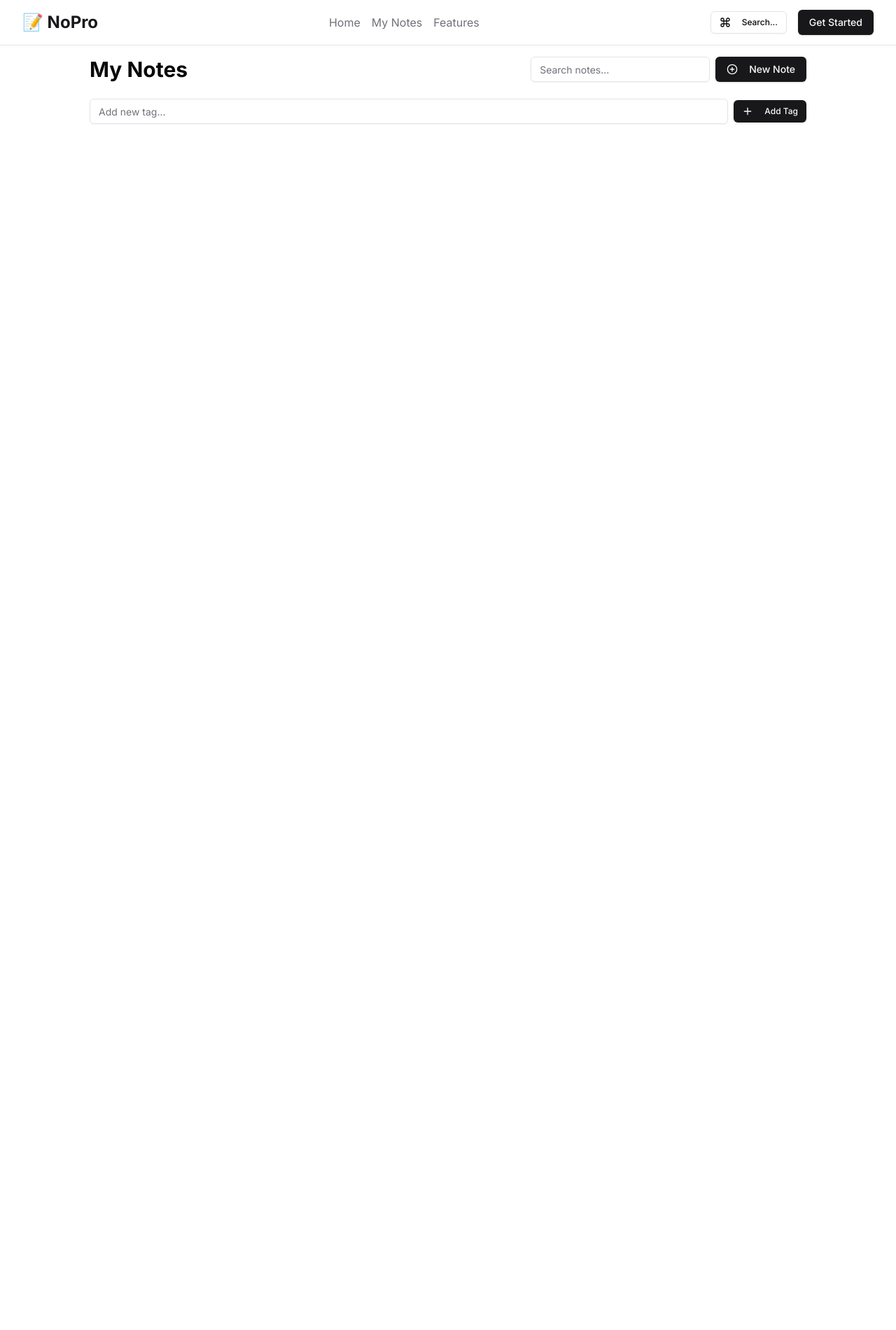
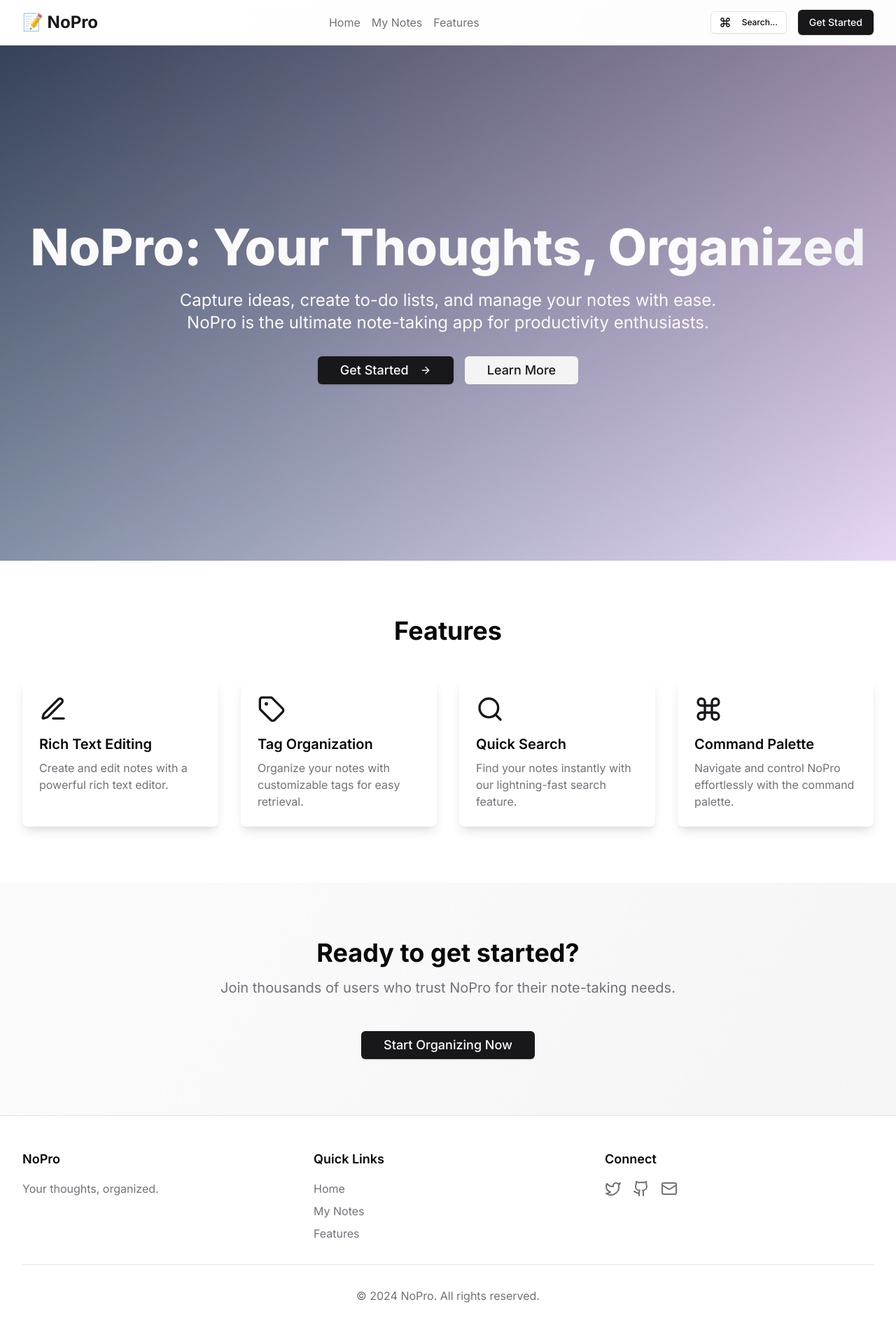
Before and after one commit to zaid-commits/NoPro, a React (Vite) app: page / in a window 1280 px wide. Shown: the top 1900 px of the page at 70% size. Before the commit the page ends 800 px from the top, so only its background shows below. Built offline with nearby package versions, Linux system fonts and the light colour scheme.

Commit message:
added new components

```diff
--- a/src/App.tsx
+++ b/src/App.tsx
@@ -6,11 +6,13 @@ import { NoteView } from './components/NoteView'
 import { TopNav } from './components/TopNav'
 import { CommandMenu } from './components/CommandMenu'
 import { TagManager } from './components/TagManager'
+import { NotesList } from './components/NotesList'
+import { Toaster, toast } from 'react-hot-toast'
 import { Input } from './components/ui/input'
 import { Button } from './components/ui/button'
 import { PlusCircle } from 'lucide-react'
-import { NotesList } from './components/NotesList'
-import { Toaster, toast } from 'react-hot-toast'
+import { LandingPage } from './components/LandingPage'
+import { Footer } from './components/Footer'
 
 interface Note {
   id: string
@@ -68,19 +70,11 @@ export default function App() {
   const addTag = (tag: string) => {
     if (!tags.includes(tag)) {
       setTags([...tags, tag])
-      toast.success(`Tag "${tag}" added successfully!`)
-    } else {
-      toast.error(`Tag "${tag}" already exists!`)
     }
   }
 
   const removeTag = (tag: string) => {
     setTags(tags.filter(t => t !== tag))
-    setNotes(notes.map(note => ({
-      ...note,
-      tags: note.tags.filter(t => t !== tag)
-    })))
-    toast.success(`Tag "${tag}" removed successfully!`)
   }
 
   const filteredNotes = notes.filter(note =>
@@ -91,16 +85,20 @@ export default function App() {
 
   return (
     <Router>
-      <div className="flex flex-col h-screen bg-background text-foreground">
+      <div className="flex flex-col min-h-screen bg-gradient-to-br from-background to-secondary">
         <TopNav setIsCommandMenuOpen={setIsCommandMenuOpen} />
-        <main className="flex-1 p-4 overflow-auto">
-          <div className="max-w-5xl mx-auto space-y-4">
+        <main className="flex-1">
           <Routes>
             <Route path="/" element={
               <>
-                  <div className="flex flex-col sm:flex-row justify-between items-start sm:items-center mb-4 space-y-2 sm:space-y-0">
-                    <h1 className="text-3xl font-bold">My Notes</h1>
-                    <div className="flex items-center space-x-2 w-full sm:w-auto">
+              <LandingPage/>
+              </>
+            } />
+            <Route path="/notes" element={
+              <div className="max-w-7xl mx-auto px-4 sm:px-6 lg:px-8 py-12">
+                <div className="flex flex-col sm:flex-row justify-between items-start sm:items-center mb-8 space-y-4 sm:space-y-0">
+                  <h1 className="text-4xl font-bold text-primary">My Notes</h1>
+                  <div className="flex items-center space-x-4 w-full sm:w-auto">
                     <Input
                       type="text"
                       placeholder="Search notes..."
@@ -117,14 +115,14 @@ export default function App() {
                 </div>
                 <TagManager tags={tags} onAddTag={addTag} onRemoveTag={removeTag} />
                 <NotesList notes={filteredNotes} />
-                </>
+              </div>
             } />
             <Route path="/new" element={<NoteEditor tags={tags} onSave={addNote} onAddTag={addTag} />} />
             <Route path="/edit/:id" element={<NoteEditor tags={tags} notes={notes} onSave={(note) => updateNote({ ...note as Note, updatedAt: Date.now() })} onAddTag={addTag} />} />
             <Route path="/note/:id" element={<NoteView notes={notes} onDelete={deleteNote} />} />
           </Routes>
-          </div>
         </main>
+        <Footer />
         <CommandMenu
           isOpen={isCommandMenuOpen}
           setIsOpen={setIsCommandMenuOpen}
```
Lines whose indentation alone changed are shown as unchanged.
